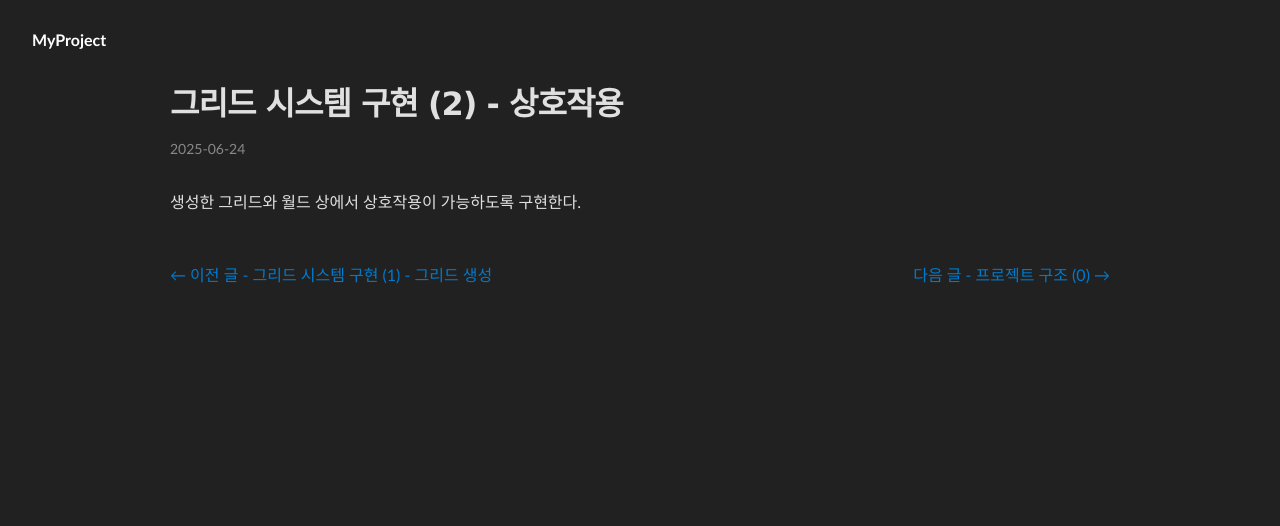
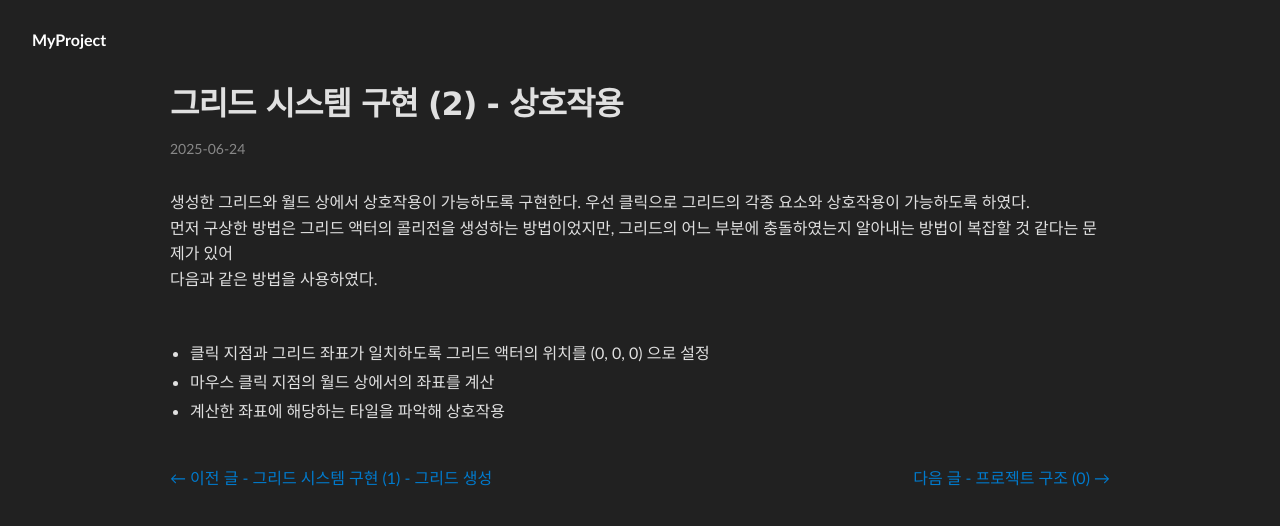
Before and after one commit to sqqaazz/MyProject, a Jekyll site: the page built from _posts/2025-06-29-Grid2.md, in a window 1280 px wide. Shown: the top 526 px of the page. Built offline with Jekyll 4.4.1, drawn with Linux system fonts in a browser that asks for light colours.

Commit message:
2025-07-14

```diff
--- a/_posts/2025-06-29-Grid2.md
+++ b/_posts/2025-06-29-Grid2.md
@@ -6,4 +6,9 @@
 image: /assets/images/DrawGrid0.png
 excerpt: ""
 ---
- 생성한 그리드와 월드 상에서 상호작용이 가능하도록 구현한다.
+ 생성한 그리드와 월드 상에서 상호작용이 가능하도록 구현한다. 우선 클릭으로 그리드의 각종 요소와 상호작용이 가능하도록 하였다.
+먼저 구상한 방법은 그리드 액터의 콜리전을 생성하는 방법이었지만, 그리드의 어느 부분에 충돌하였는지 알아내는 방법이 복잡할 것 같다는 문제가 있어
+다음과 같은 방법을 사용하였다.
+- 클릭 지점과 그리드 좌표가 일치하도록  그리드 액터의 위치를 (0, 0, 0) 으로 설정
+- 마우스 클릭 지점의 월드 상에서의 좌표를 계산
+- 계산한 좌표에 해당하는 타일을 파악해 상호작용
```
Also changed, not shown: 1 other file.
